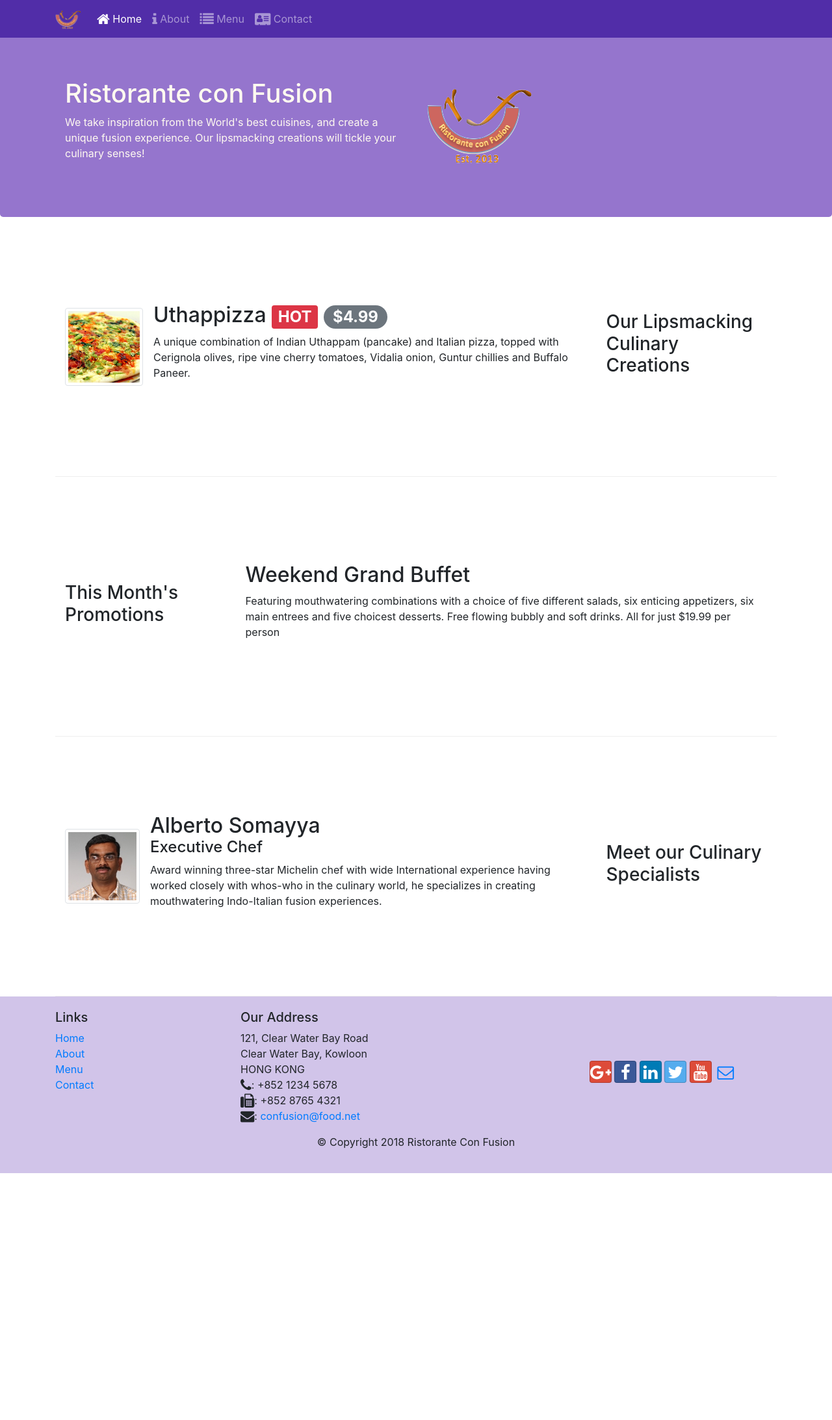
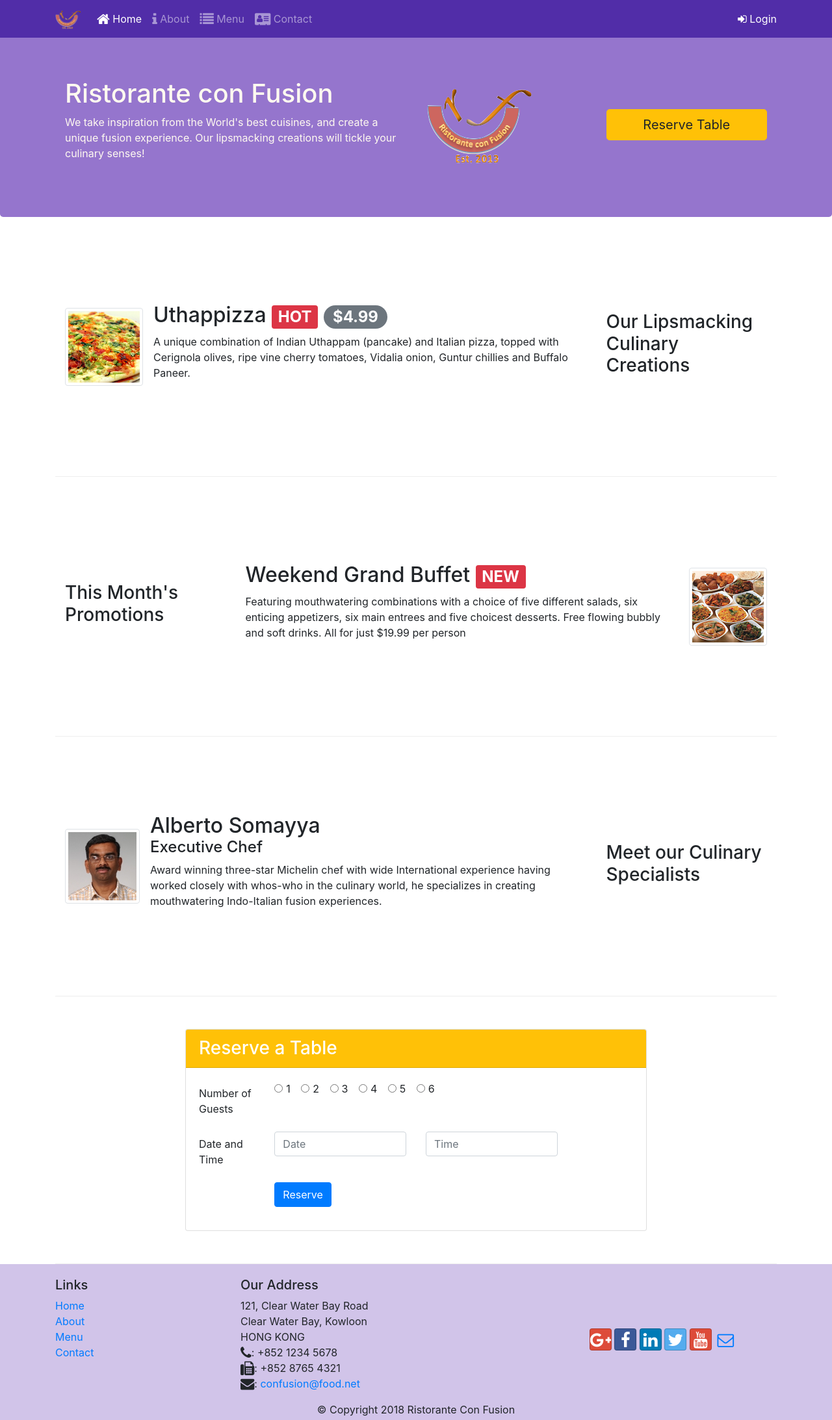
Before and after one commit to mittalayushi7249/conFusion, a PHP site: page / in a window 1280 px wide. Shown: the top 2186 px of the page at 65% size. Before the commit the page ends 1806 px from the top, so only its background shows below. Run offline with PHP 8.4, Linux system fonts and the light colour scheme; some libraries are stand-ins or nearby versions.

Commit message:
tooltip and modals

```diff
--- a/css/style.css
+++ b/css/style.css
@@ -39,3 +39,10 @@ body{
 .navbar-dark {
      background-color: #512DA8;
 }
+
+.tab-content {
+    border-left: 1px solid #ddd;
+    border-right: 1px solid #ddd;
+    border-bottom: 1px solid #ddd;
+    padding: 10px;
+}
--- a/index.html
+++ b/index.html
@@ -50,10 +50,51 @@
                         </a>
                     </li>
                 </ul>
+                <span class="navbar-text">
+                    <a data-toggle="modal" data-target="#loginModal">
+                    <span class="fa fa-sign-in"></span> Login</a>
+                </span>
               </div>
-
         </div>
     </nav>
+
+    <div id="loginModal" class="modal fade" role="dialog">
+        <div class="modal-dialog modal-lg" role="content">
+            <!-- Modal content-->
+            <div class="modal-content">
+                <div class="modal-header">
+                    <h4 class="modal-title">Login </h4>
+                    <button type="button" class="close" data-dismiss="modal">&times;</button>
+                </div>
+                <div class="modal-body">
+                    <form>
+                        <div class="form-row">
+                            <div class="form-group col-sm-4">
+                                    <label class="sr-only" for="exampleInputEmail3">Email address</label>
+                                    <input type="email" class="form-control form-control-sm mr-1" id="exampleInputEmail3" placeholder="Enter email">
+                            </div>
+                            <div class="form-group col-sm-4">
+                                <label class="sr-only" for="exampleInputPassword3">Password</label>
+                                <input type="password" class="form-control form-control-sm mr-1" id="exampleInputPassword3" placeholder="Password">
+                            </div>
+                            <div class="col-sm-auto">
+                                <div class="form-check">
+                                    <input class="form-check-input" type="checkbox">
+                                    <label class="form-check-label"> Remember me
+                                    </label>
+                                </div>
+                            </div>
+                        </div>
+                        <div class="form-row">
+                            <button type="button" class="btn btn-secondary btn-sm ml-auto" data-dismiss="modal">Cancel</button>
+                            <button type="submit" class="btn btn-primary btn-sm ml-1">Sign in</button>
+                        </div>
+                    </form>
+                </div>
+            </div>
+        </div>
+    </div>
+
     <header class="jumbotron">
         <div class="container">
             <div class="row row-header">
@@ -61,8 +102,11 @@
                     <h1>Ristorante con Fusion</h1>
                     <p>We take inspiration from the World's best cuisines, and create a unique fusion experience. Our lipsmacking creations will tickle your culinary senses!</p>
                 </div>
-                <div class="col-12 col-sm align-self-center">
+                <div class="col-12 col-sm-3 align-self-center">
                     <img src="img/logo.png" alt="" class="img-fluid">
+                </div>
+                <div class="col-12 col-sm-3 align-self-center">
+                    <a href="#onform" class="btn btn-warning btn-lg btn-block" data-toggle="tooltip" data-html="true" title="Or Call us at <br> <strong>+852 12345678</strong>"  data-placement="bottom">Reserve Table</a>
                 </div>
             </div>
         </div>
@@ -91,8 +135,14 @@
                 <h3>This Month's Promotions</h3>
             </div>
             <div class="col-12 col-sm col-md">
-                <h2>Weekend Grand Buffet</h2>
-                <p>Featuring mouthwatering combinations with a choice of five different salads, six enticing appetizers, six main entrees and five choicest desserts. Free flowing bubbly and soft drinks. All for just $19.99 per person </p>
+                <div class="media">
+                    <div class="media-body">
+                        <h2 class="mt-0">Weekend Grand Buffet <span class="badge badge-danger">NEW</span></h2>
+                        <p>Featuring mouthwatering combinations with a choice of five different salads, six enticing appetizers, six main entrees and five choicest desserts. Free flowing bubbly and soft drinks. All for just $19.99 per person </p>
+                    </div>
+                    <img class="d-flex ml-3 img-thumbnail align-self-center" src="img/buffet.png" alt="buffet">
+                </div>
+
             </div>
         </div>
 
@@ -111,6 +161,61 @@
                 </div>
 
             </div>
+        </div>
+        <div class="row row-content">
+            <div class="col-sm-8 offset-sm-2">
+                <div class="card">
+                    <h3 class="card-header bg-warning text-white">Reserve a Table</h3>
+                    <div class="card-body">
+                        <form id="onform">
+                            <div class="form-group row">
+                                <label for="guestnum" class="col-md-2 col-form-label">Number of Guests</label>
+                                <div class="col-md-10">
+                                    <div class="form-check form-check-inline">
+                                        <input class="form-check-input" type="radio" name="guestnum" id="guestnum" value="1">
+                                        <label class="form-check-label" for="inlineRadio1">1</label>
+                                    </div>
+                                    <div class="form-check form-check-inline">
+                                        <input class="form-check-input" type="radio" name="guestnum" id="guestnum2" value="2">
+                                        <label class="form-check-label" for="inlineRadio2">2</label>
+                                    </div>
+                                    <div class="form-check form-check-inline">
+                                        <input class="form-check-input" type="radio" name="guestnum" id="guestnum3" value="3">
+                                        <label class="form-check-label" for="inlineRadio3">3</label>
+                                    </div>
+                                    <div class="form-check form-check-inline">
+                                        <input class="form-check-input" type="radio" name="guestnum" id="guestnum4" value="4">
+                                        <label class="form-check-label" for="inlineRadio4">4</label>
+                                    </div>
+                                    <div class="form-check form-check-inline">
+                                        <input class="form-check-input" type="radio" name="guestnum" id="guestnum5" value="5">
+                                        <label class="form-check-label" for="inlineRadio5">5</label>
+                                    </div>
+                                    <div class="form-check form-check-inline">
+                                        <input class="form-check-input" type="radio" name="guestnum" id="guestnum6" value="6">
+                                        <label class="form-check-label" for="inlineRadio6">6</label>
+                                    </div>
+                                </div>
+                            </div>
+                            <div class="form-group row">
+                                <label for="datetime" class="col-md-2 col-form-label">Date and Time</label>
+                                <div class="col-4">
+                                    <input id="areacode" class="form-control" type="text" name="areacode" placeholder="Date">
+                                </div>
+                                <div class="col-4">
+                                    <input id="telnum" class="form-control" type="text" name="telnum" placeholder="Time">
+                                </div>
+                            </div>
+                            <div class="form-group row">
+                                <div class="offset-md-2 col-md-10">
+                                    <button type="submit" class="btn btn-primary">Reserve</button>
+                                </div>
+                            </div>
+                        </form>
+                    </div>
+                </div>
+            </div>
+
         </div>
     </div>
 
@@ -159,6 +264,11 @@
    <script src="node_modules/jquery/dist/jquery.slim.min.js"></script>
    <script src="node_modules/popper.js/dist/umd/popper.min.js"></script>
    <script src="node_modules/bootstrap/dist/js/bootstrap.min.js"></script>
+   <script>
+       $(document).ready(function() {
+           $('[data-toggle="tooltip"]').tooltip();
+       })
+   </script>
 </body>
 
 </html>
```
Also changed, not shown: aboutus.html (+17 -1 lines).
